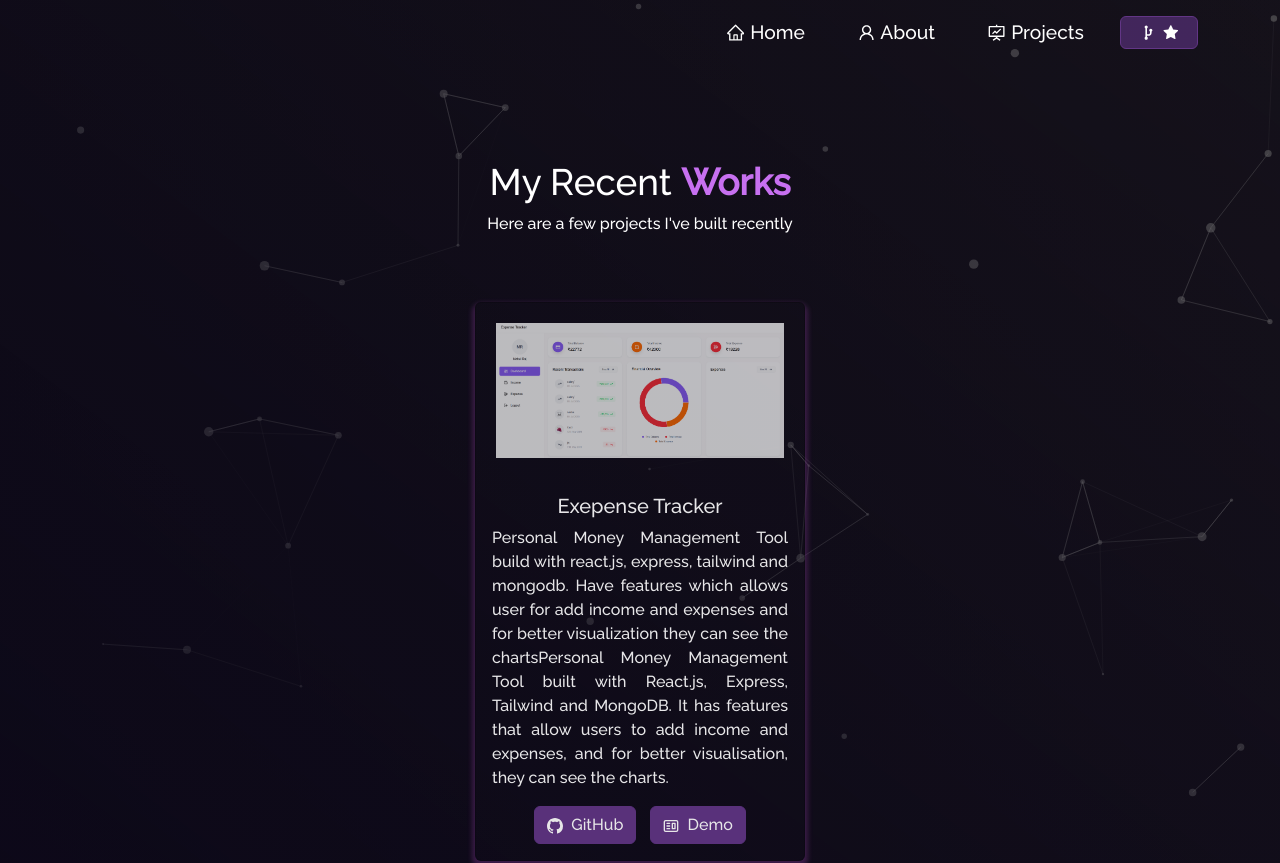
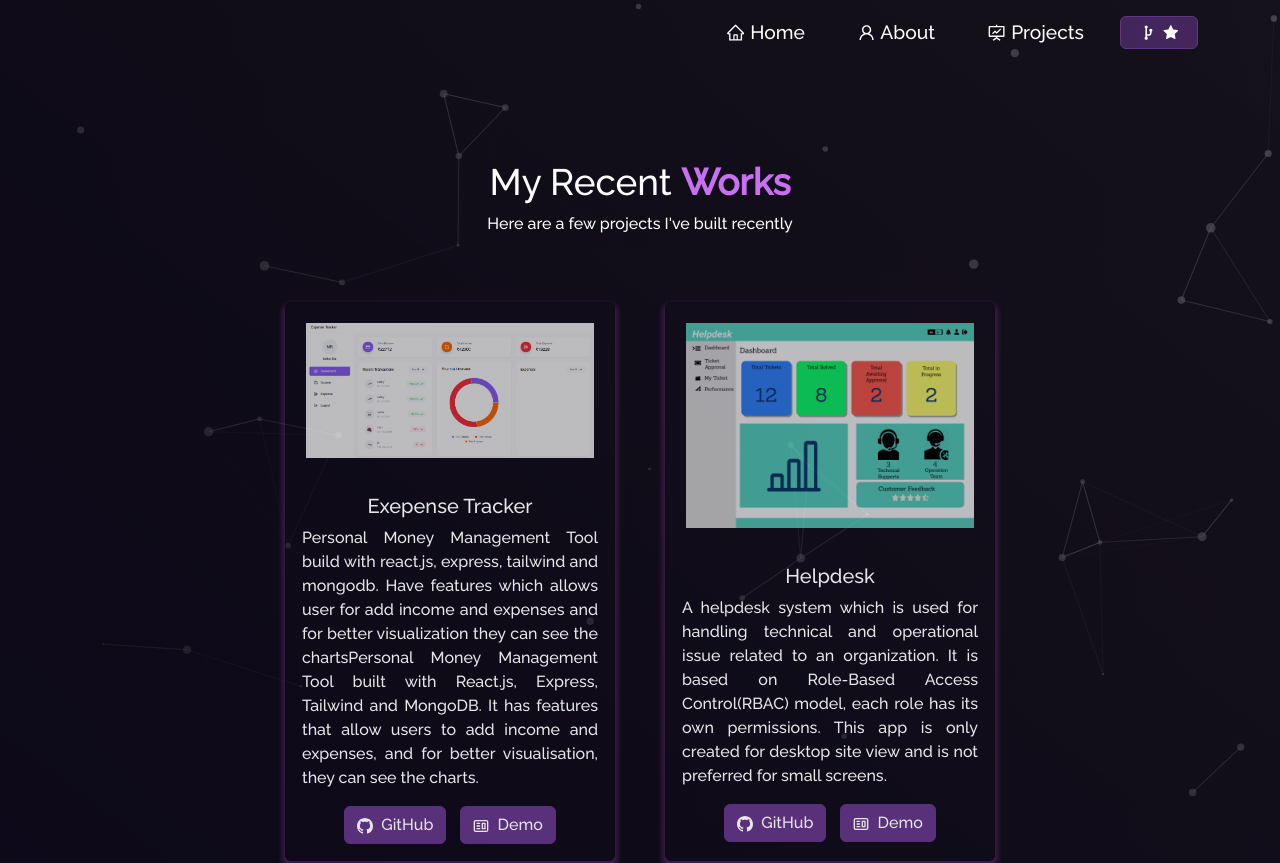
Before and after one commit to mehulraj11/portfolio, a React (Vite) app: page /project in a window 1280 px wide. Shown: the top 863 px of the page. Built offline with nearby package versions, Linux system fonts and the light colour scheme.

Commit message:
helpdesk project added

```diff
--- a/index.html
+++ b/index.html
@@ -3,6 +3,7 @@
   <head>
     <meta charset="UTF-8" />
     <meta name="viewport" content="width=device-width, initial-scale=1.0" />
+    <link rel="shortcut icon" href="/src/assets/avatar.jpg" type="image/x-icon">
     <title>Mehul Raj | Portfolio</title>
   </head>
   <body>
--- a/src/components/Projects/Projects.jsx
+++ b/src/components/Projects/Projects.jsx
@@ -2,6 +2,7 @@ import { Container, Row, Col } from "react-bootstrap";
 import ProjectCard from "./ProjectCards";
 import Particle from "../Particle";
 import expense_tracker from "../../assets/Projects/expense_tracker.png";
+import helpdesk from "../../assets/Projects/helpdesk.png";
 
 function Projects() {
   return (
@@ -25,6 +26,16 @@ function Projects() {
               demoLink="https://expensetracker-mhvats.onrender.com/"
             />
           </Col>
+          <Col md={4} className="project-card">
+            <ProjectCard
+              imgPath={helpdesk}
+              isBlog={false}
+              title="Helpdesk"
+              description="A helpdesk system which is used for handling technical and operational issue related to an organization. It is based on Role-Based Access Control(RBAC) model, each role has its own permissions.  This app is only created for desktop site view and is not preferred for small screens."
+              ghLink="https://github.com/mehulraj11/weanalyz_helpdesk"
+              demoLink="https://weanalyz-helpdesk-frontend.onrender.com/"
+            />
+          </Col>
         </Row>
       </Container>
     </Container>
```
Also changed, not shown: src/assets/Projects/helpdesk.png (added).
